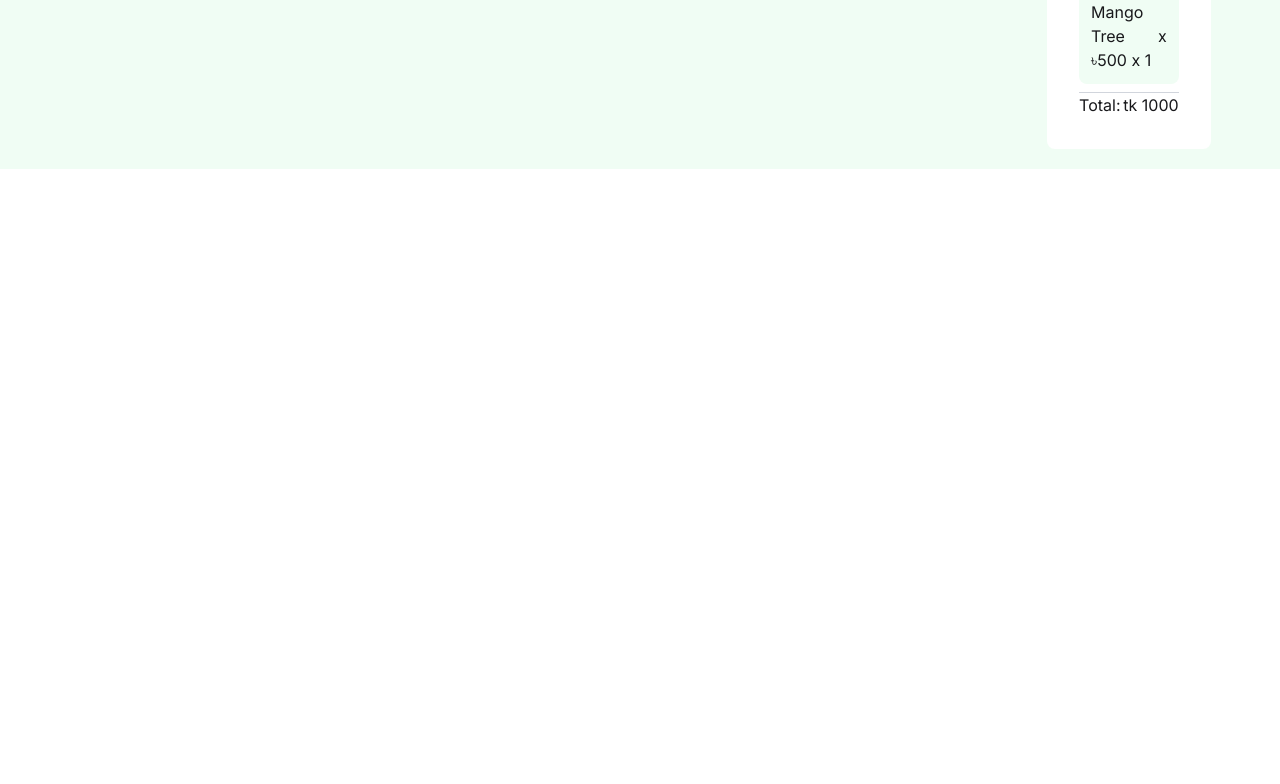
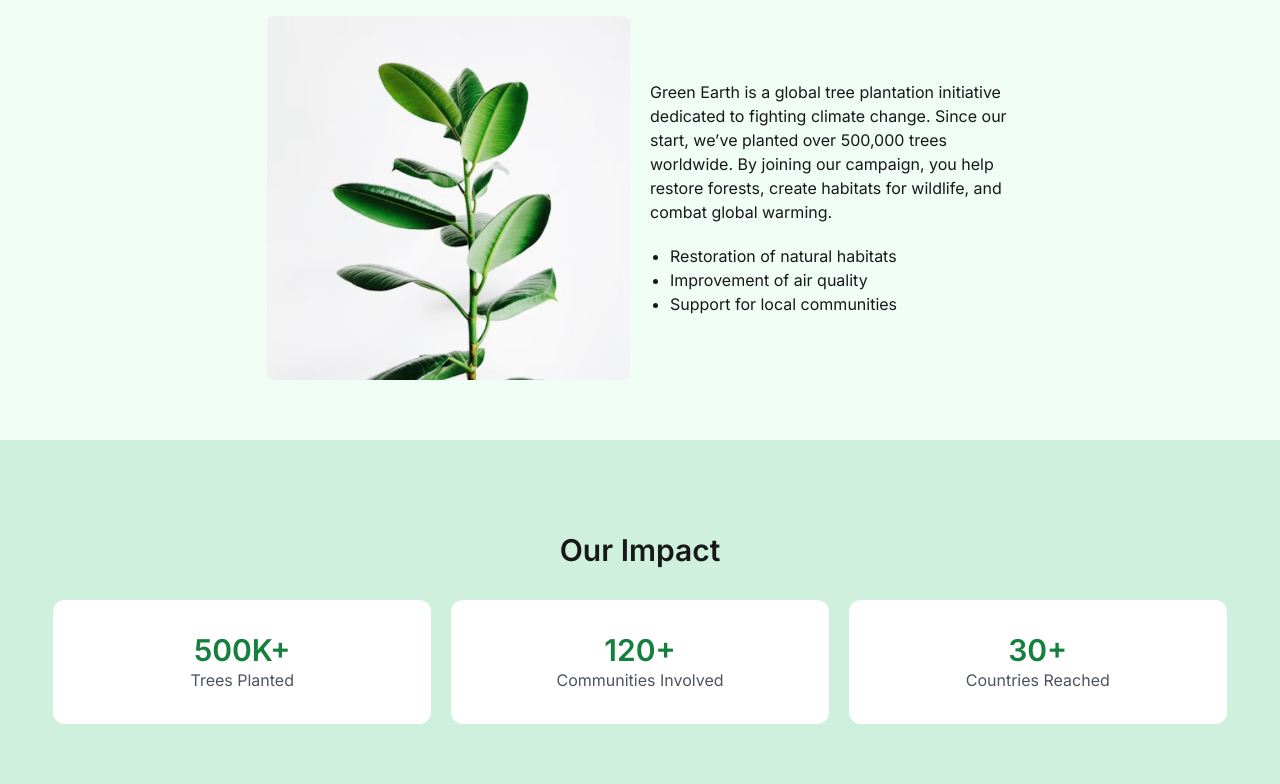
Before and after one commit to imtiaz-al-kabir/Green-Earth, a plain HTML site: page index.html in a window 1280 px wide. Shown: the part 508-1292 px from the top of the page. Before the commit the page ends 800 px from the top, so only its background shows below. Drawn offline with nearby package versions, Linux system fonts and the light colour scheme; no server answers.

Commit message:
about campaign and our impact section   done

```diff
--- a/app.js
+++ b/app.js
@@ -1,6 +1,33 @@
 const categoryContainer = document.getElementById("catContainer");
 
 const cardContainer = document.getElementById("cardContainer");
+
+const loadCategoryId = async (id) => {
+  //   id.forEach((el) => {
+  //     console.log(el.categories);
+  //   });
+  //   console.log(id);
+  const url = `https://openapi.programming-hero.com/api/category/${id}`;
+  //   console.log(url);
+  const res = await fetch(url);
+  const data = await res.json();
+  const plants = data.plants.id;
+  displayLoadCategoryId(plants);
+};
+
+const displayLoadCategoryId = (data) => {
+  //   data.forEach((e) => {
+  //     console.log(e);
+  //   });
+
+  for (const d of data) {
+    console.log(d);
+  }
+  // console.log(data.category);
+  // console.log(data.cacategory);
+  // data.forEach((d) => console.log(d.category));
+  // data.filter((data) => data.category===);
+};
 
 const loadCategory = async () => {
   const url = "https://openapi.programming-hero.com/api/categories";
@@ -12,9 +39,10 @@ const loadCategory = async () => {
 };
 
 const displayLoadCategory = (data) => {
+  categoryContainer.innerHTML = "";
   //   console.log(data);
   data.forEach((element) => {
-    // console.log(element);
+    // console.log(element.id);
     categoryContainer.innerHTML += `
      <button id="${element.id}"
               class="btn rounded-xl bg-[#f0fdf4]  hover:bg-[#15803d] hover:text-white"
@@ -24,24 +52,24 @@ const displayLoadCategory = (data) => {
             </button>
     `;
   });
+
   categoryContainer.addEventListener("click", (e) => {
     const catButton = document.querySelectorAll("button");
     catButton.forEach((btn) => {
+      //   console.log(btn);
+
       btn.classList.remove("bg-green-700", "text-white");
+      //
+      loadCategoryId(btn.id);
+      console.log(btn.id);
     });
+
     // console.log(catButton);
     if (e.target.localName === "button") {
       e.target.classList.add("bg-green-700", "text-white");
     }
   });
 };
-
-// const catButton = document.querySelectorAll(".catbtn");
-// console.log(catButton);
-
-// const active = () => {
-//   catButton.innerHTML.classList.add("bg-red-500");
-// };
 
 const loadAllPlats = async () => {
   const url = "https://openapi.programming-hero.com/api/plants";
@@ -52,6 +80,7 @@ const loadAllPlats = async () => {
 };
 
 const displayLoadAllPlats = (allPlants) => {
+  cardContainer.innerHTML = "";
   allPlants.forEach((plant) => {
     cardContainer.innerHTML += `
 
--- a/index.html
+++ b/index.html
@@ -97,7 +97,7 @@
       </div>
     </section>
     <!-- Our Impact Section  -->
-    <section class="bg-[#f0fdf4]">
+    <section class="bg-[#f0fdf4] hidden">
       <div class="sm:w-11/12 sm:mx-auto grid w-full sm:grid-cols-12">
         <div class="sm:col-span-2 p-4">
           <h1 class="font-semibold">Categories</h1>
@@ -135,6 +135,64 @@
         </div>
       </div>
     </section>
+
+    <!-- About Campaign  -->
+
+    <section class="bg-[#f0fdf4] flex justify-center items-center py-15">
+      <div class="w-7/12 mx-auto">
+        <h2 class="text-center font-semibold text-xl sm:text-3xl py-8">
+          About the Campaign
+        </h2>
+        <div class="flex flex-col sm:flex-row items-center gap-5">
+          <div class="sm:flex-1">
+            <img
+              class="bg-[#f6f6f8] rounded-lg"
+              src="./assets/about.png"
+              alt=""
+            />
+          </div>
+          <div class="sm:flex-1">
+            <p class="pb-5">
+              Green Earth is a global tree plantation initiative dedicated to
+              fighting climate change. Since our start, we’ve planted over
+              500,000 trees worldwide. By joining our campaign, you help restore
+              forests, create habitats for wildlife, and combat global warming.
+            </p>
+            <ul class="list-disc pl-5">
+              <li>Restoration of natural habitats</li>
+              <li>Improvement of air quality</li>
+              <li>Support for local communities</li>
+            </ul>
+          </div>
+        </div>
+      </div>
+    </section>
+
+    <!-- our impact  -->
+
+    <section class="bg-[#cff0dc] py-15">
+      <h2 class="text-center font-semibold text-3xl py-8">Our Impact</h2>
+      <div class="grid grid-cols-1 sm:grid-cols-3 gap-5 w-11/12 mx-auto">
+        <div
+          class="py-8 px-10 bg-white rounded-xl flex flex-col justify-center items-center"
+        >
+          <h1 class="text-[#15803d] font-semibold text-3xl">500K+</h1>
+          <p class="text-[#4c545f]">Trees Planted</p>
+        </div>
+        <div
+          class="py-8 px-10 bg-white rounded-xl flex flex-col justify-center items-center"
+        >
+          <h1 class="text-[#15803d] font-semibold text-3xl">120+</h1>
+          <p class="text-[#4c545f]">Communities Involved</p>
+        </div>
+        <div
+          class="py-8 px-10 bg-white rounded-xl flex flex-col justify-center items-center"
+        >
+          <h1 class="text-[#15803d] font-semibold text-3xl">30+</h1>
+          <p class="text-[#4c545f]">Countries Reached</p>
+        </div>
+      </div>
+    </section>
     <script src="./app.js"></script>
   </body>
 </html>
```
